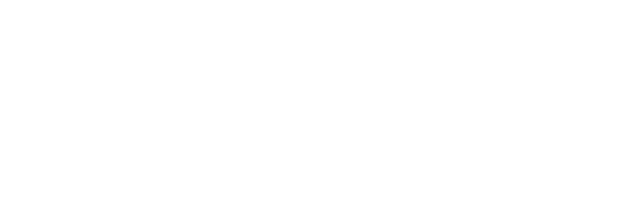
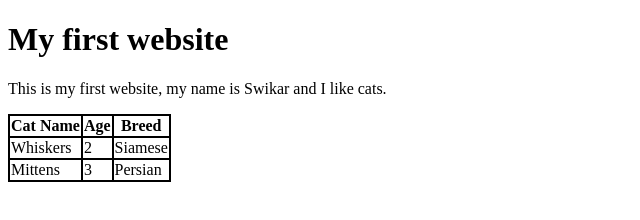
Before and after one commit to Swikar1/intro-to-code, a plain HTML site: page index.html in a window 1280 px wide. Shown: the whole page, without its empty margins (0-640 px from the left). Drawn offline with Linux system fonts and the light colour scheme.

Commit message:
new table

```diff
--- a/index.html
+++ b/index.html
@@ -3,10 +3,32 @@
 <head>
     <meta charset="UTF-8">
     <meta name="viewport" content="width=device-width, initial-scale=1.0">
-    <title>My First websdsd/title>
+    <title>My First websdsd</title>
 </head>
 <body>
+    <style>
+        table,th,td{
+            border: 2px solid black;
+            border-collapse: collapse;
+        }
+    </style>
     <h1>My first website</h1>
     <p>This is my first website, my name is Swikar and I like cats.</p>
+    <table>
+        <tr>
+            <th>Cat Name</th>
+            <th>Age</th>
+            <th>Breed</th>
+        </tr>
+        <tr>
+            <td>Whiskers</td>
+            <td>2</td>
+            <td>Siamese</td>
+        </tr>
+        <tr>
+            <td>Mittens</td>
+            <td>3</td>
+            <td>Persian</td>
+        </tr>
 </body>
 </html>
```
